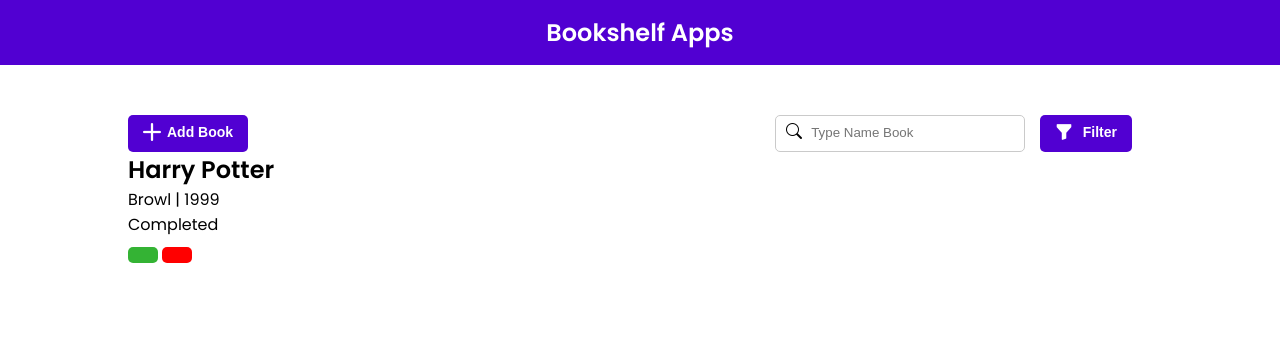
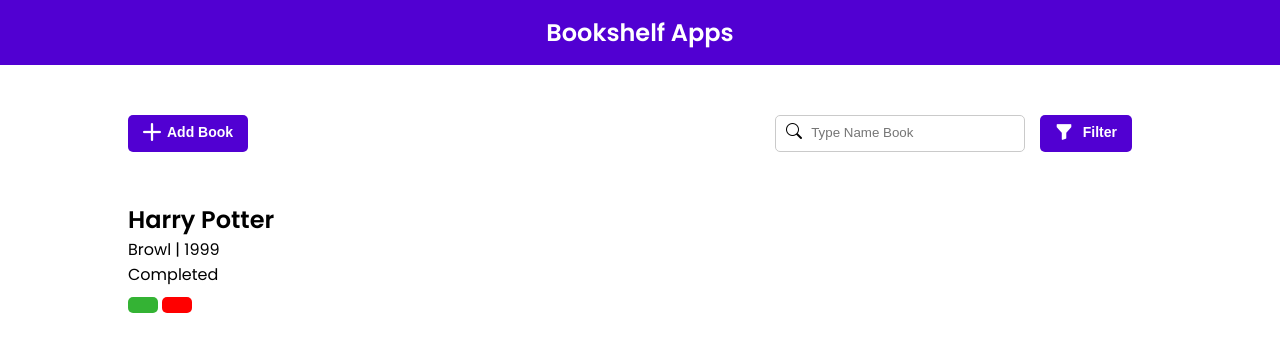
Before and after one commit to msuryaditriputraR/Bookshelf-Apps, a website: page index.html in a window 1280 px wide. Drawn offline with nearby package versions, Linux system fonts and the light colour scheme.

Commit message:
styling main-content

```diff
--- a/assets/css/style.css
+++ b/assets/css/style.css
@@ -50,10 +50,12 @@
     justify-content: space-between;
 }
 
-#left {}
-
 #right {
     display: flex;
+}
+
+#main-content {
+    margin-top: 50px;
 }
 
 .d-block {
@@ -137,3 +139,7 @@
     border: 0px;
     padding: 0 5px;
 }
+
+
+
+/* card */
--- a/index.html
+++ b/index.html
@@ -45,7 +45,7 @@
                     </div>
                 </div>
             </section>
-            <section id="bottom">
+            <section id="main-content">
                 <div class="card">
                     <div class="card-header">
                         <h2 class="text-title">Harry Potter</h2>
```
